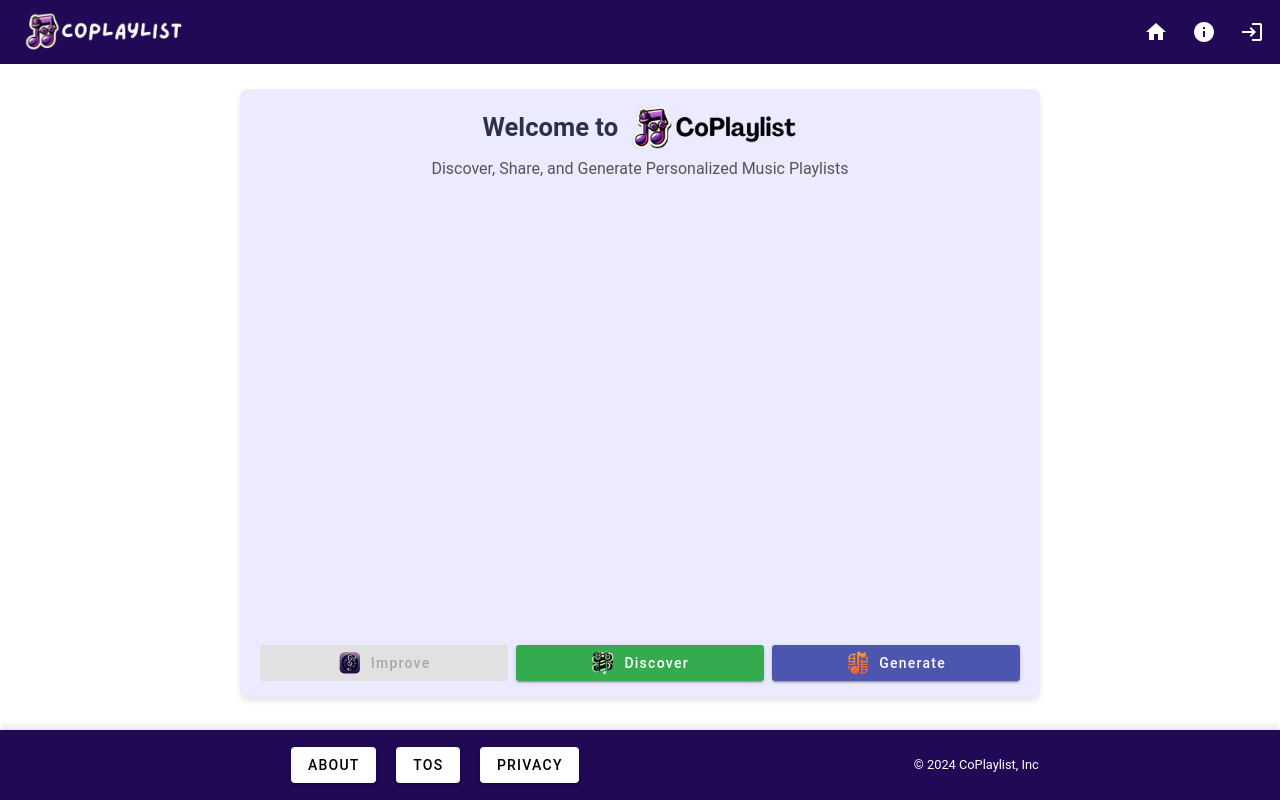
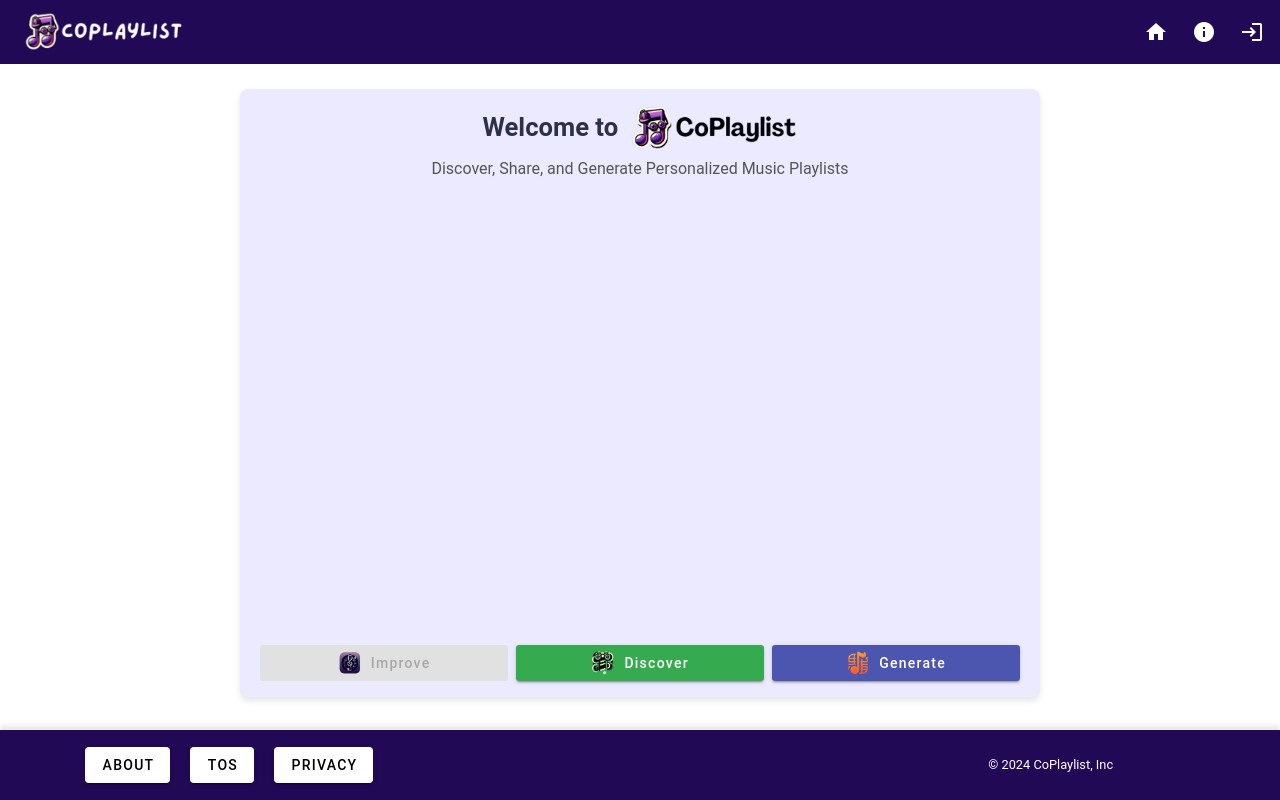
Before and after one commit to WuTangLan1/coplaylist, a Vue app: page / in a window 1280 px wide. Shown: the top 800 px of the page. Built offline with nearby package versions, Linux system fonts and the light colour scheme; no server answers.

Commit message:
improved bottom footer

```diff
--- a/src/components/homeDir/bottomFooter.vue
+++ b/src/components/homeDir/bottomFooter.vue
@@ -54,22 +54,19 @@ export default {
 
 @media (min-width: 600px) {
   .footer-content {
-    flex-wrap: nowrap; /* Prevent wrapping to a new line */
-  }
-
-  .footer-links, .copy-right {
-    flex: 1; /* Assign equal space to both columns */
-    display: flex;
-    justify-content: center;
-    align-items: center;
+    flex-direction: row; /* Ensures items are in a row */
+    justify-content: space-around; /* Distributes space evenly */
   }
 
   .footer-links {
-    justify-content: space-evenly; /* Distribute links evenly */
+    flex-direction: row;
+    justify-content: center;
   }
 
   .copy-right {
-    justify-content: flex-end; /* Align copyright to the right */
+    align-self: center; /* Centers vertically within the column */
+    margin-left: auto; /* Pushes to the right */
+    margin-top: 0; /* Removes the margin on top */
   }
 }
 
```
